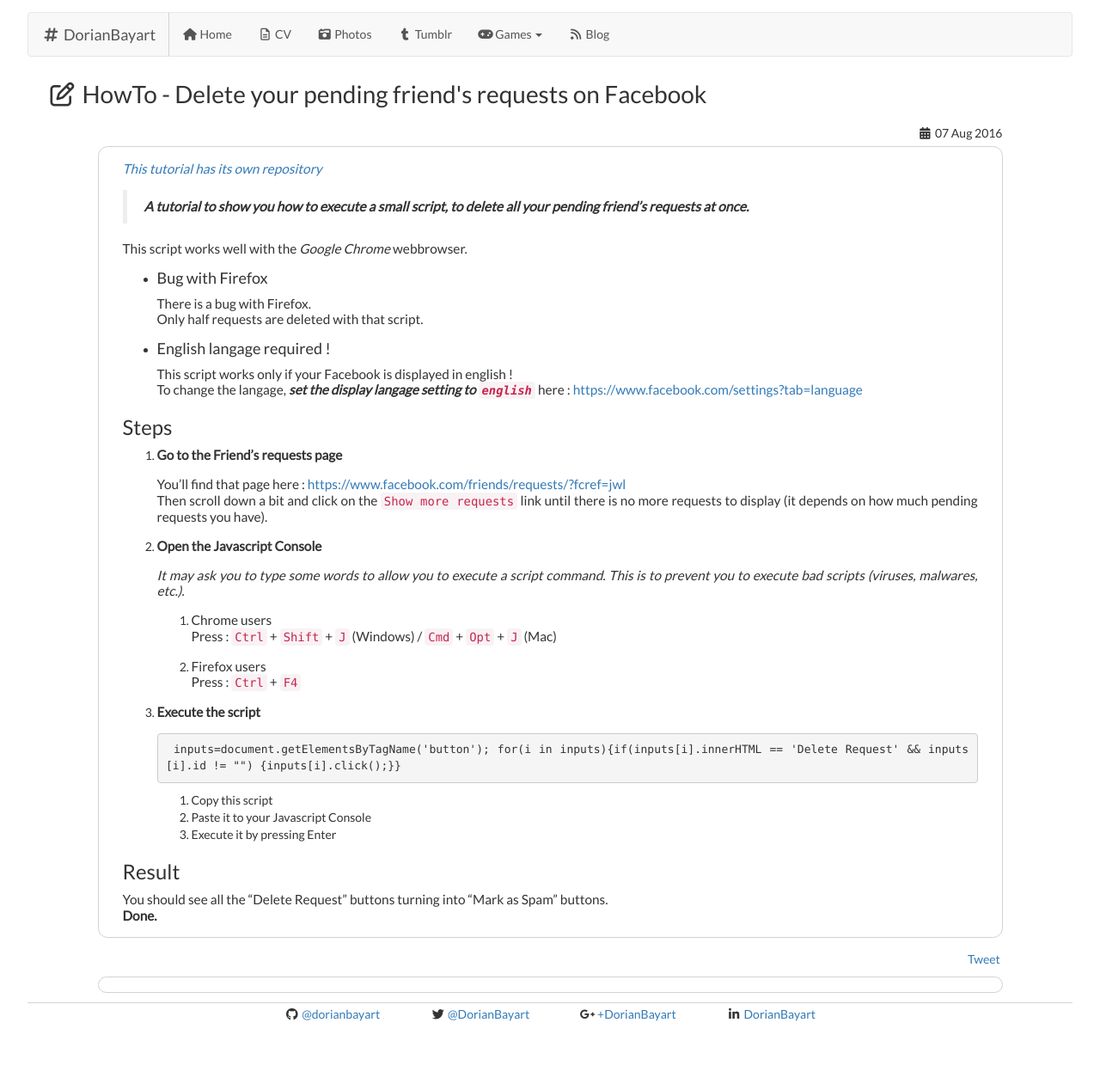
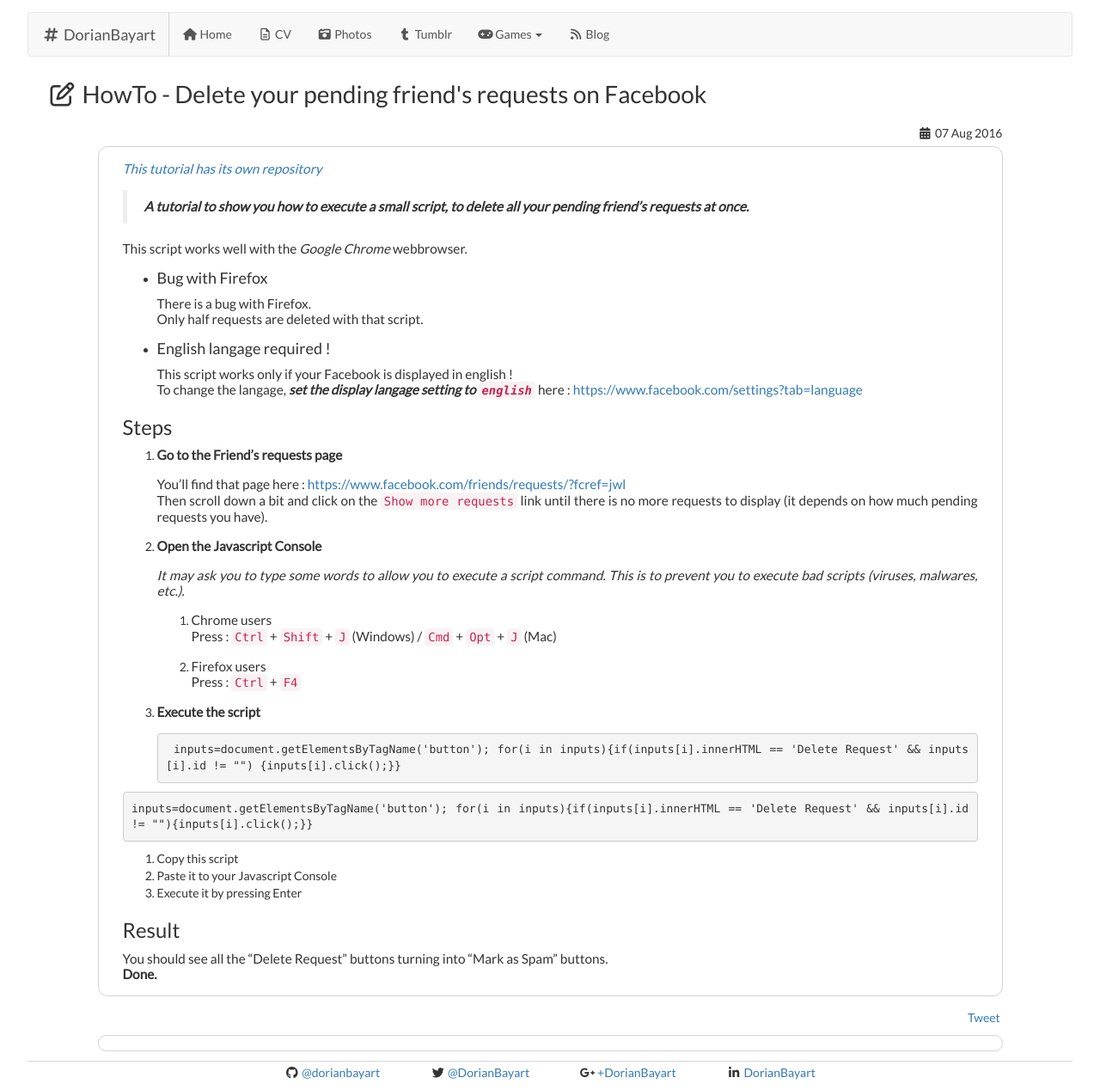
Before and after one commit to dorianbayart/dorianbayart.github.io, a Jekyll site: the page built from _posts/2016-08-07-delete-pending-requests-on-facebook.md, in a window 1280 px wide. Shown: the whole page at 86% size. Built offline with Jekyll 4.4.1, drawn with Linux system fonts in a browser that asks for light colours; nearby versions of some CDN libraries; comment, search, counter and statistics services are not loaded; before the commit the page ends 1200 px from its top, so only the background shows below that.

Commit message:
Update 2016-08-07-delete-pending-requests-on-facebook.md

````diff
--- a/_posts/2016-08-07-delete-pending-requests-on-facebook.md
+++ b/_posts/2016-08-07-delete-pending-requests-on-facebook.md
@@ -48,6 +48,10 @@ Press : `Ctrl` + `F4`
 
         inputs=document.getElementsByTagName('button'); for(i in inputs){if(inputs[i].innerHTML == 'Delete Request' && inputs[i].id != "") {inputs[i].click();}}
 
+```javascript
+inputs=document.getElementsByTagName('button'); for(i in inputs){if(inputs[i].innerHTML == 'Delete Request' && inputs[i].id != ""){inputs[i].click();}}
+```
+
    1. Copy this script
    2. Paste it to your Javascript Console
    3. Execute it by pressing Enter
````
